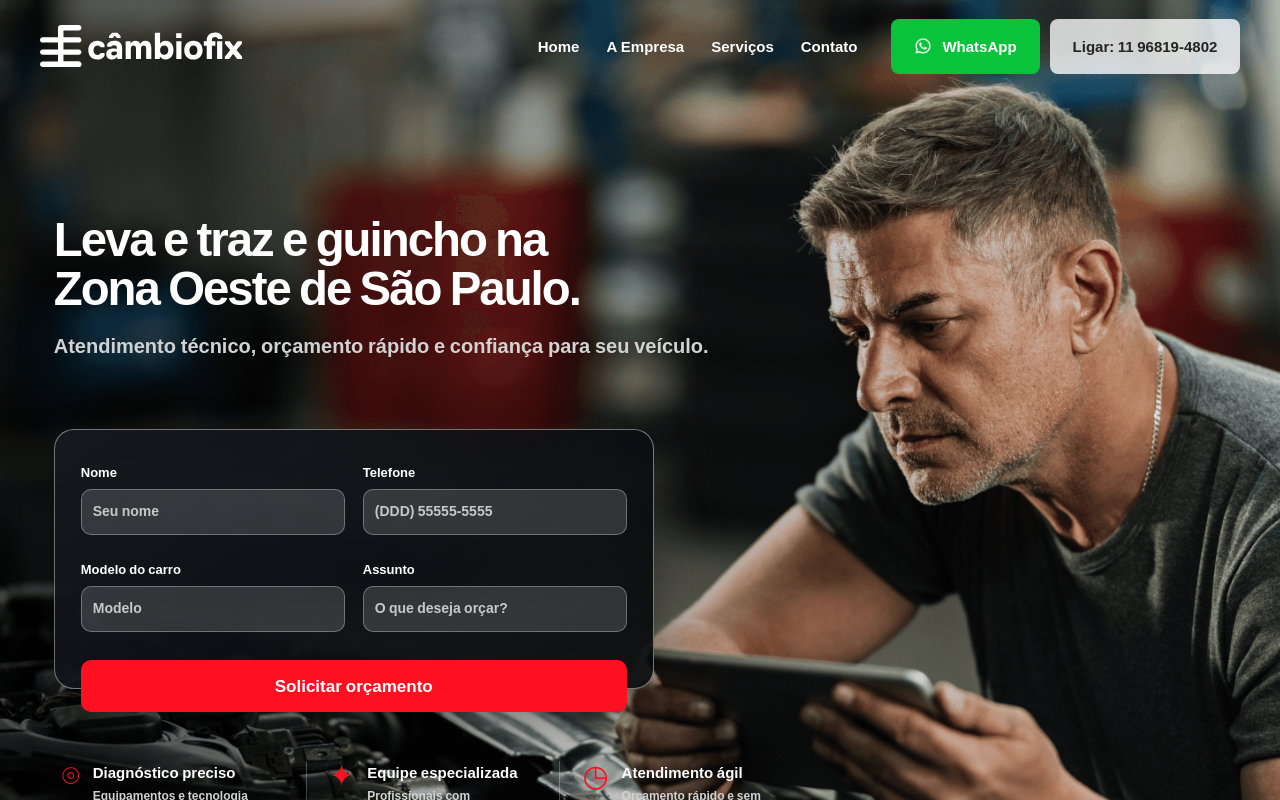
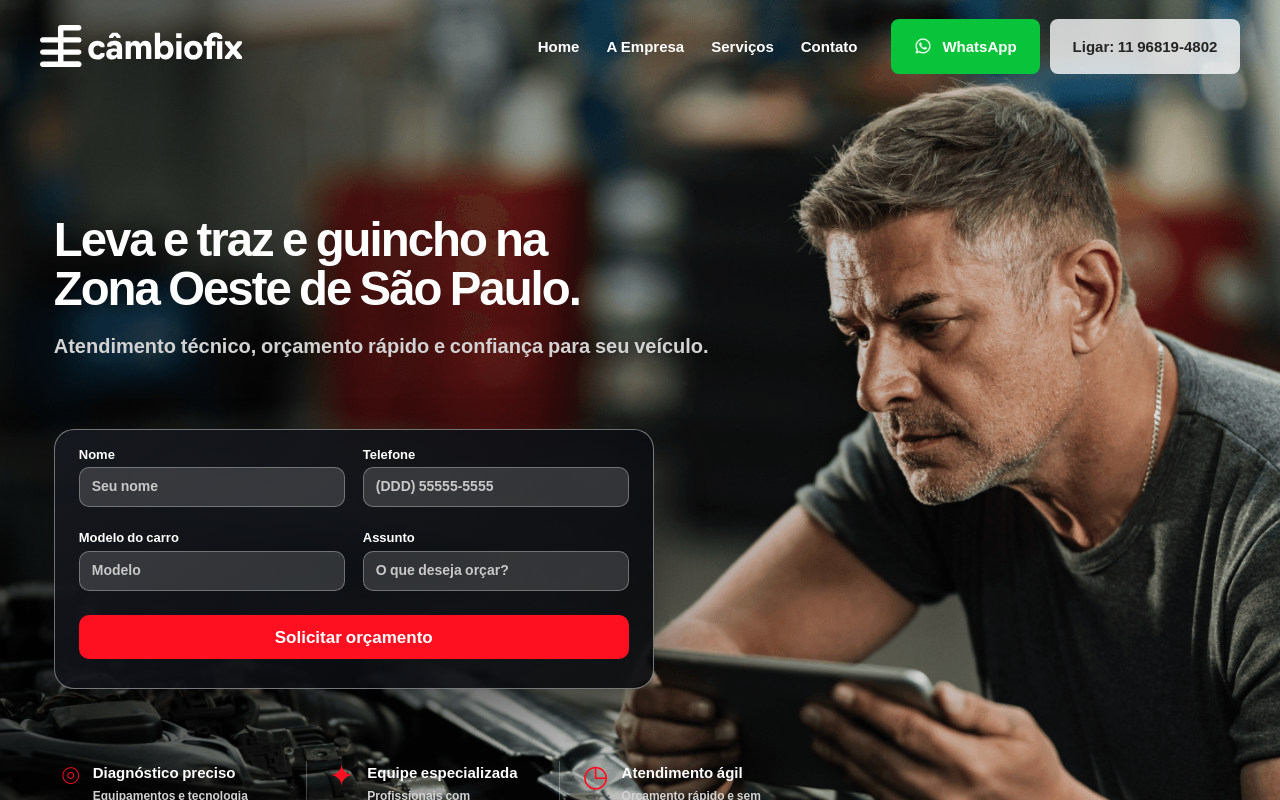
Before and after one commit to sidneirocha/cambiofix, a React (Vite) app: page / in a window 1280 px wide. Shown: the top 800 px of the page. Built offline with nearby package versions, Linux system fonts and the light colour scheme.

Commit message:
Keep desktop quote button inside card

```diff
--- a/src/styles.css
+++ b/src/styles.css
@@ -643,6 +643,11 @@ footer>div button:hover,footer>div button:focus-visible,
   .hero-content .quote-card label{min-width:0}
   .hero-content .quote-card input,
   .hero-content .quote-card textarea{height:46px!important}
+  .hero-content .quote-card{row-gap:10px!important;padding:18px 24px 14px!important;align-content:stretch!important}
+  .hero-content .quote-card label{margin:0!important;line-height:1.1!important}
+  .hero-content .quote-card input,
+  .hero-content .quote-card textarea{height:40px!important;margin-top:5px!important;padding:8px 12px!important}
+  .hero-content .quote-card .submit-button{height:44px!important;margin-top:0!important;padding:8px!important}
 }
 @media(max-width:800px){
   .site-header.is-scrolled{background:#fff!important;box-shadow:0 2px 14px rgba(0,0,0,.16)!important}
```
